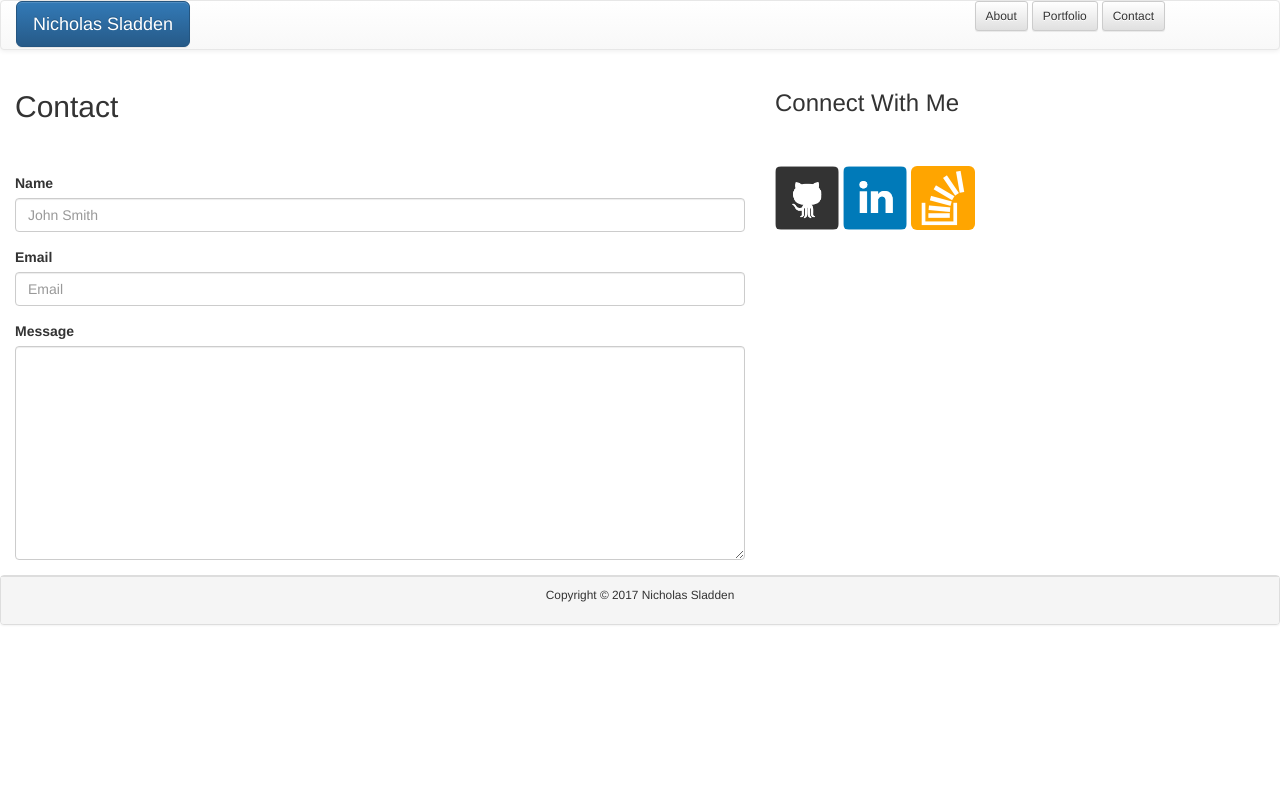
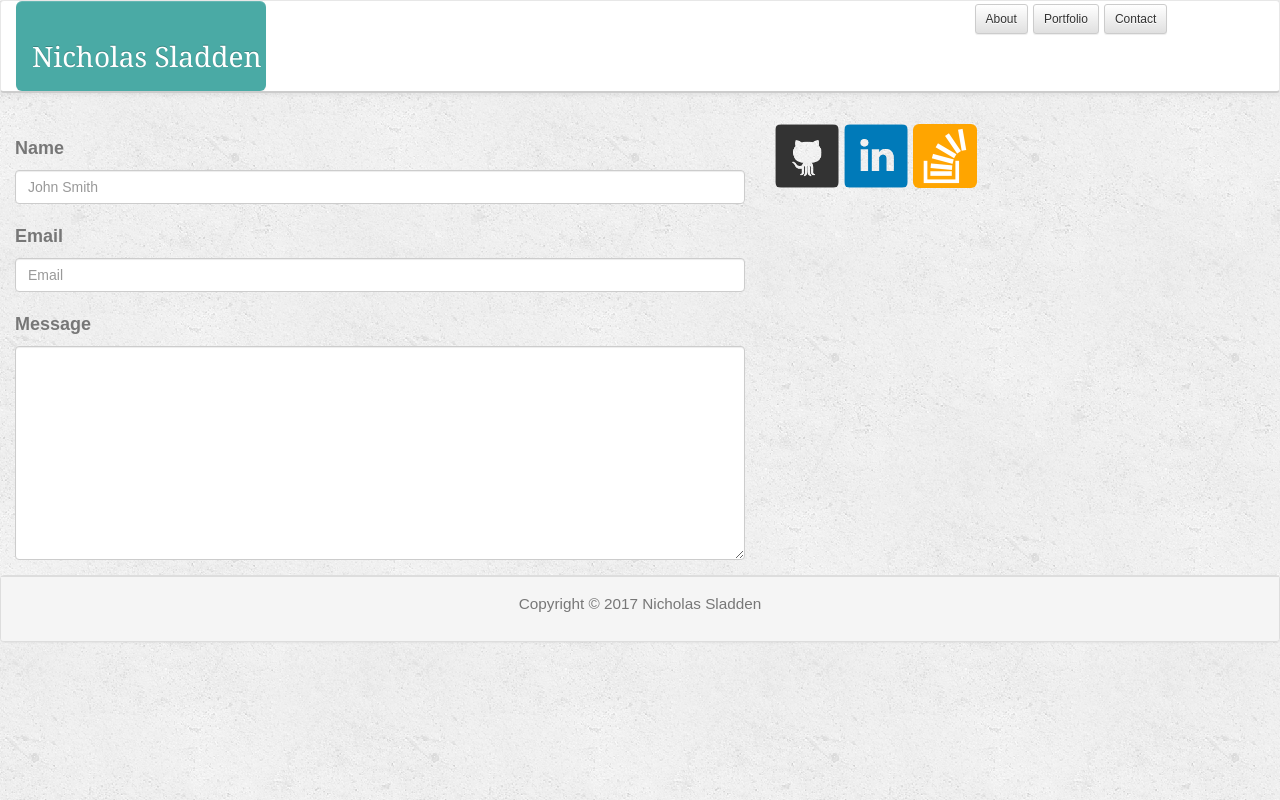
Before and after one commit to SladtheLad/Bootstrap-Portfolio, a plain HTML site: page contact.html in a window 1280 px wide. Drawn offline with nearby package versions, Linux system fonts and the light colour scheme.

Commit message:
getting there

```diff
--- a/assets/css/style.css
+++ b/assets/css/style.css
@@ -1,3 +1,32 @@
-#navlinks {
-    float: right;
+body {
+    font-family: Arial, "Helvetica Neue", Helvetica, sans-serif;
+    font-size: 18px;
+    line-height: 34px;
+    color: #777;
+    background: url("../images/concrete_seamless.png");
 }
+#navbar {
+    position: fixed;
+  z-index: 99;
+  width: 100%;
+  margin: 0 0 30px;
+  overflow: auto;
+  color: #fff;
+  background: #fff;
+  border-bottom: 2px solid #ccc;
+}
+
+#mainbtn {
+  float: left;
+  width: 250px;
+  height: 90px;
+  font-family: Georgia, Times, "Times New Roman", serif;
+  font-size: 28px;
+  font-weight: 500;
+  line-height: 90px;
+  color: #fff;
+  text-align: center;
+  text-decoration: none;
+  background: #4aaaa5;
+  border: none;
+}
--- a/contact.html
+++ b/contact.html
@@ -28,9 +28,9 @@
 
 <body>
     <!-- Navbar -->
-    <nav class="navbar navbar-default" class="row">
+    <nav class="navbar navbar-default row" id="navbar">
         <div class="container pull-left col-xs-9">
-            <a class="btn btn-primary btn-lg" href="index.html" role="button">Nicholas Sladden</a>
+            <a class="btn btn-primary btn-lg" id="mainbtn" href="index.html" role="button">Nicholas Sladden</a>
         </div>
         <div class="container pull-right col-xs-3">
             <a class="btn btn-default btn-sm" href="index.html" role="button">About</a>
```
